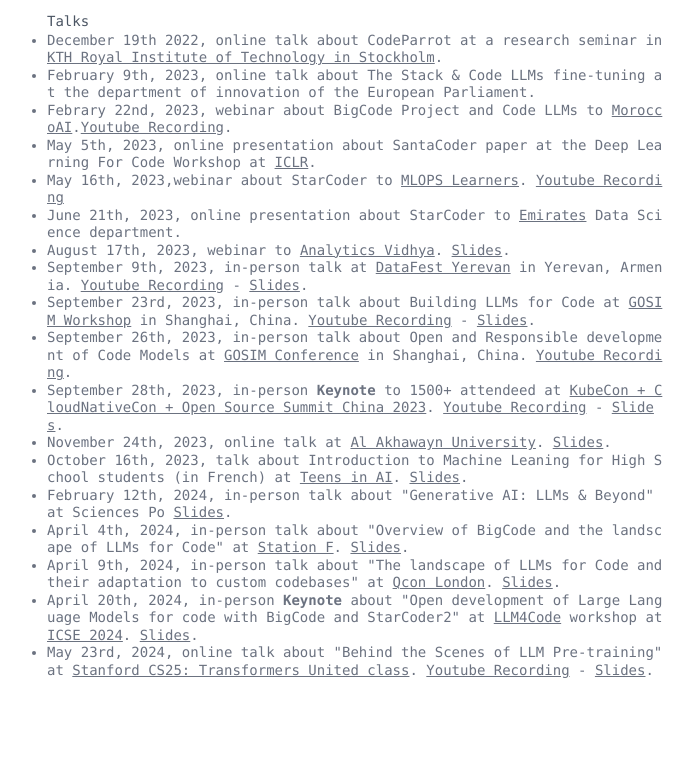
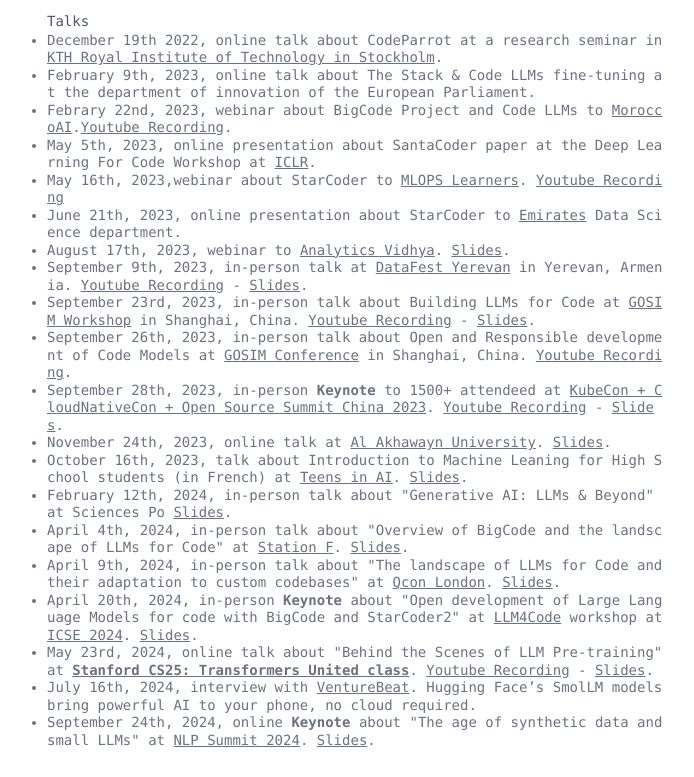
Before and after one commit to loubnabnl/loubnabnl.github.io, a plain HTML site: page index.html in a window 1280 px wide. Shown: the part 754-1531 px from the top of the page, without its empty margins (285-979 px from the left). Before the commit the page ends 1461 px from the top, so only its background shows below. Drawn offline with nearby package versions, Linux system fonts and the light colour scheme.

Commit message:
Update index.html

```diff
--- a/index.html
+++ b/index.html
@@ -71,7 +71,9 @@
             <li>April 4th, 2024, in-person talk about "Overview of BigCode and the landscape of LLMs for Code" at <a class="underline" href="https://stationf.co/" target="_blank">Station F</a>. <a class="underline" href="https://docs.google.com/presentation/d/13bYlGsizqrktM9ZMvUR34u5s0Wz87AngrzEPW_tDzLw/edit?usp=sharing" target="_blank">Slides</a>.</li>
             <li>April 9th, 2024, in-person talk about "The landscape of LLMs for Code and their adaptation to custom codebases" at <a class="underline" href="https://qconlondon.com/track/apr2024/architecture-age-ai" target="_blank">Qcon London</a>. <a class="underline" href="https://docs.google.com/presentation/d/1VWeTMc9AWtfhWA3hbfKgA913R9TXLAnGv7YA6koGmTs/edit?usp=sharing" target="_blank">Slides</a>.</li>
             <li>April 20th, 2024, in-person <b>Keynote</b> about "Open development of Large Language Models for code with BigCode and StarCoder2" at <a class="underline" href="https://llm4code.github.io/" target="_blank">LLM4Code</a> workshop at <a class="underline" href="https://conf.researchr.org/home/icse-2024" target="_blank">ICSE 2024</a>. <a class="underline" href="https://docs.google.com/presentation/d/1eNhmoigkU9W9KzIedjsDLF_j04UAsRty/edit?usp=sharing&ouid=110148850463531563817&rtpof=true&sd=true" target="_blank">Slides</a>.</li>
-            <li>May 23rd, 2024, online talk about "Behind the Scenes of LLM Pre-training" at <a class="underline" href="https://web.stanford.edu/class/cs25/" target="_blank">Stanford CS25: Transformers United class</a>. <a class="underline" href="https://www.youtube.com/watch?v=jm2hyJLFfN8" target="_blank">Youtube Recording</a> - <a class="underline" href="https://docs.google.com/presentation/d/1DrO2hz87UFB9oSaQjZwoc3qRExI6mC-8I4hwCV6J7XM/edit?usp=sharing" target="_blank">Slides</a>.</li>
+            <li>May 23rd, 2024, online talk about "Behind the Scenes of LLM Pre-training" at <b><a class="underline" href="https://web.stanford.edu/class/cs25/" target="_blank">Stanford CS25: Transformers United class</a></b>. <a class="underline" href="https://www.youtube.com/watch?v=jm2hyJLFfN8" target="_blank">Youtube Recording</a> - <a class="underline" href="https://docs.google.com/presentation/d/1DrO2hz87UFB9oSaQjZwoc3qRExI6mC-8I4hwCV6J7XM/edit?usp=sharing" target="_blank">Slides</a>.</li>
+            <li>July 16th, 2024, interview with <a class="underline" href="https://venturebeat.com/ai/hugging-faces-smollm-models-bring-powerful-ai-to-your-phone-no-cloud-required/" target="_blank">VentureBeat</a>. Hugging Face’s SmolLM models bring powerful AI to your phone, no cloud required.</li>
+            <li>September 24th, 2024, online <b>Keynote</b> about "The age of synthetic data and small LLMs" at <a class="underline" href="https://www.nlpsummit.org/nlp-summit-2024/" target="_blank">NLP Summit 2024</a>. <a class="underline" href="https://docs.google.com/presentation/d/1mPpYX9-H0mWXQGIeAYkblgeakH-vuAeA9eIGlmPbius/edit?usp=sharing" target="_blank">Slides</a>.</li>
          </ul>
       </div>
       </div>
```
